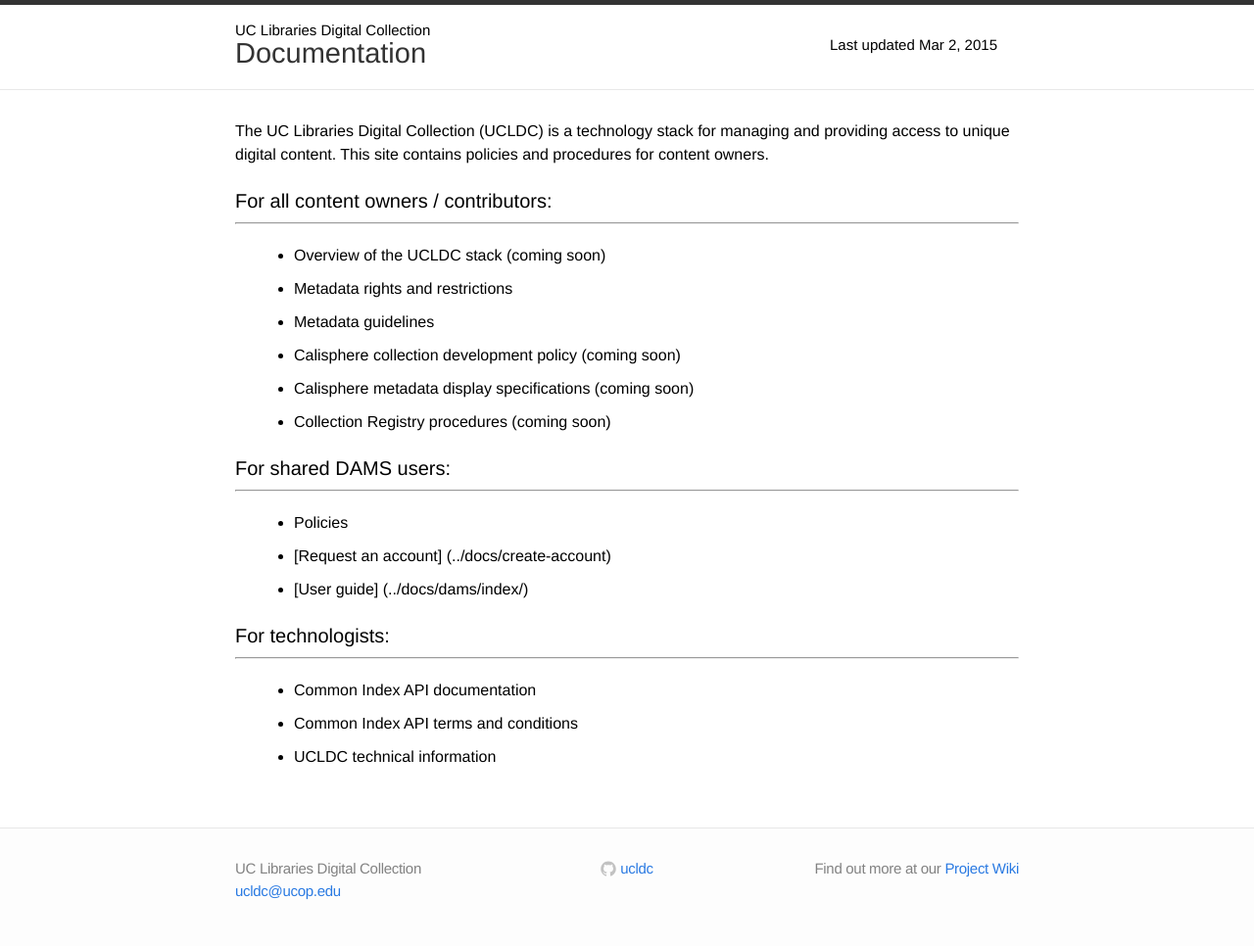
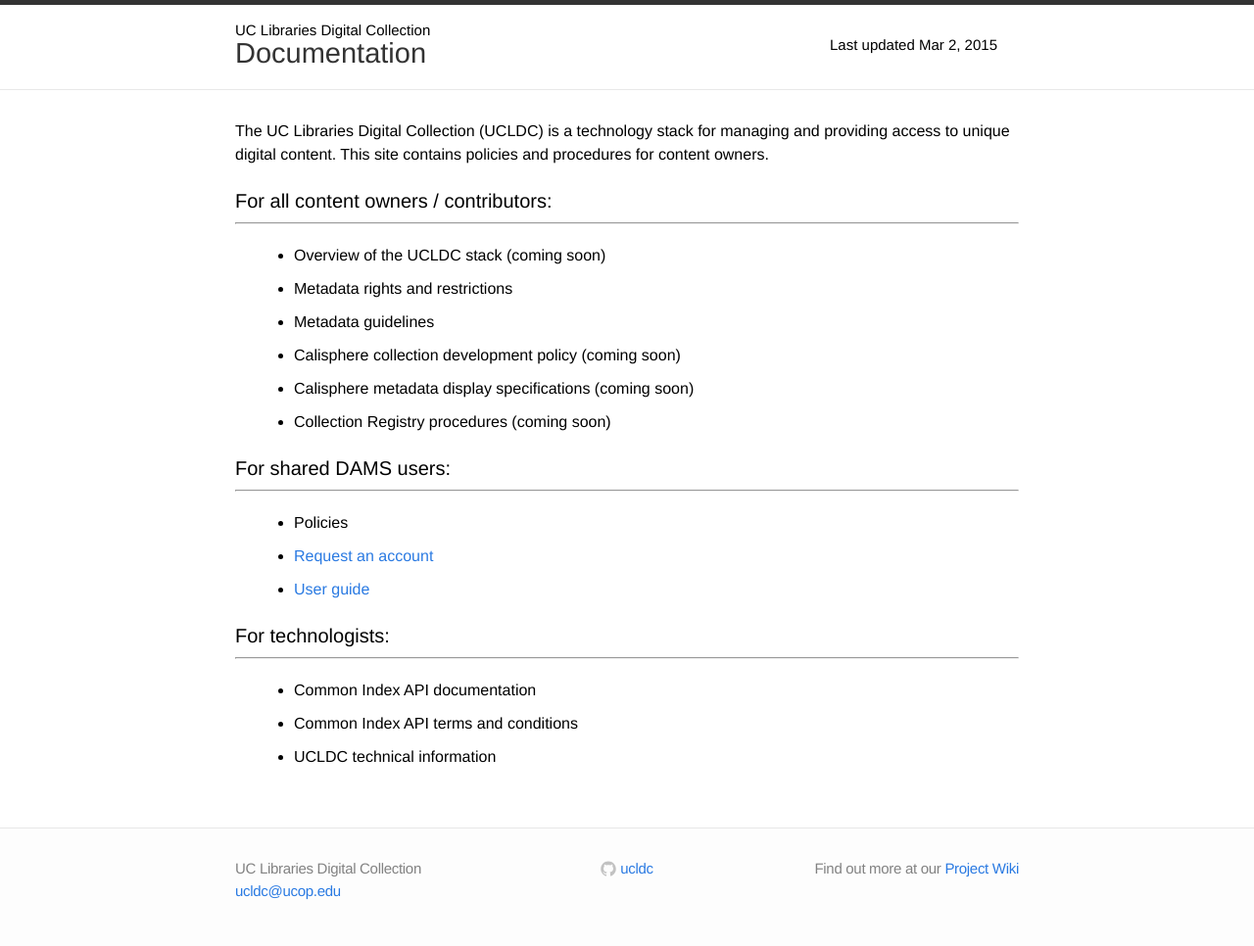
Before and after one commit to ucldc/ucldc-docs, a Jekyll site: the page built from index.md, in a window 1280 px wide. Shown: the whole page at 98% size. Built offline with Jekyll 4.4.1, drawn with Linux system fonts in a browser that asks for light colours; nearby versions of some CDN libraries.

Commit message:
Update index.md
corrected links

```diff
--- a/index.md
+++ b/index.md
@@ -16,8 +16,8 @@
 ##For shared DAMS users:
 ___
 - Policies
-- [Request an account] (../docs/create-account)
-- [User guide] (../docs/dams/index/)
+- [Request an account]({{ site.url }}{{site.baseurl}}/docs/create-account/)
+- [User guide]({{ site.url }}{{site.baseurl}}/docs/dams/index/)
 
 ##For technologists:
 ___
```
